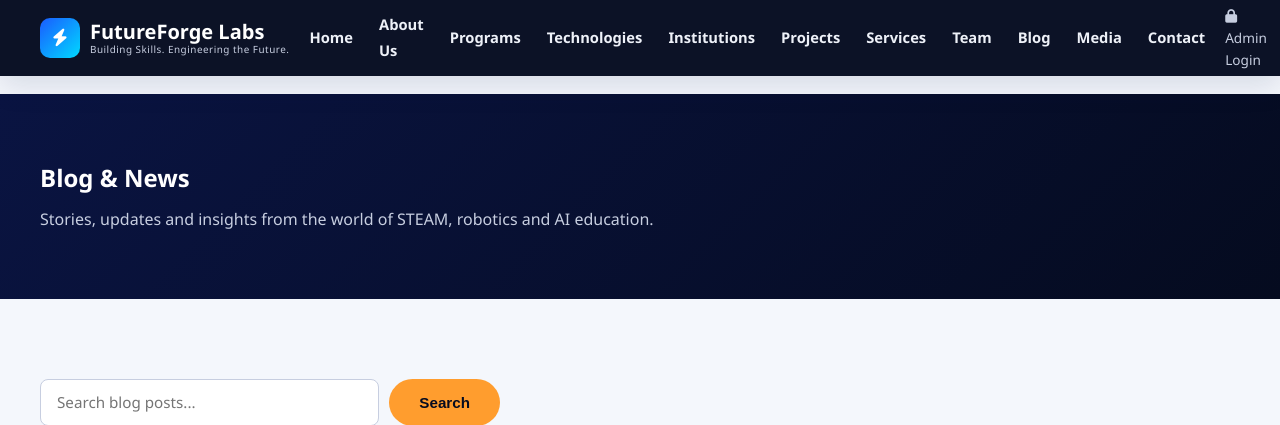
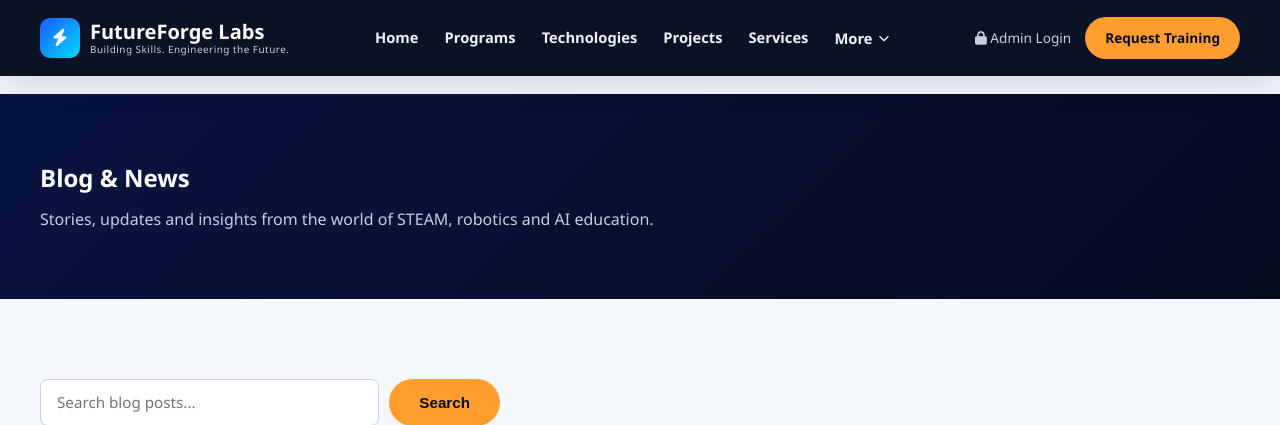
Before and after one commit to Darknet2355/s734m, a Django app: page /blog/ in a window 1280 px wide; the page is wider, and only the part inside the window is pictured. Shown: the top 425 px of that part. Run offline with Django 5.2, Linux system fonts and the light colour scheme; data that the repository does not hold is empty.

Commit message:
Add dropdown menu for additional navigation links

```diff
--- a/futureforge/templates/base.html
+++ b/futureforge/templates/base.html
@@ -38,16 +38,25 @@
 
     <ul class="nav-links">
       <li><a href="{% url 'core:home' %}">Home</a></li>
-      <li><a href="{% url 'core:about' %}">About Us</a></li>
       <li><a href="{% url 'programs:program_list' %}">Programs</a></li>
       <li><a href="{% url 'technologies:technology_list' %}">Technologies</a></li>
-      <li><a href="{% url 'institutions:institution_list' %}">Institutions</a></li>
       <li><a href="{% url 'projects:project_list' %}">Projects</a></li>
       <li><a href="{% url 'services:service_list' %}">Services</a></li>
-      <li><a href="{% url 'team:team_list' %}">Team</a></li>
-      <li><a href="{% url 'blog:post_list' %}">Blog</a></li>
-      <li><a href="{% url 'media_gallery:media_list' %}">Media</a></li>
-      <li><a href="{% url 'inquiries:contact' %}">Contact</a></li>
+      <li class="nav-dropdown">
+        <button type="button" class="nav-dropdown-toggle" aria-haspopup="true" aria-expanded="false">
+          More <i class="fa-solid fa-chevron-down"></i>
+        </button>
+        <ul class="nav-dropdown-menu">
+          <li><a href="{% url 'core:about' %}">About Us</a></li>
+          <li><a href="{% url 'institutions:institution_list' %}">Institutions</a></li>
+          <li><a href="{% url 'team:team_list' %}">Team</a></li>
+          <li><a href="{% url 'blog:post_list' %}">Blog</a></li>
+          <li><a href="{% url 'media_gallery:media_list' %}">Media</a></li>
+          <li><a href="{% url 'inquiries:contact' %}">Contact</a></li>
+          <li class="nav-dropdown-divider"></li>
+          <li><a href="{% url 'accounts:admin_login' %}"><i class="fa-solid fa-lock"></i> Admin Login</a></li>
+        </ul>
+      </li>
     </ul>
 
     <div class="nav-actions">
```
